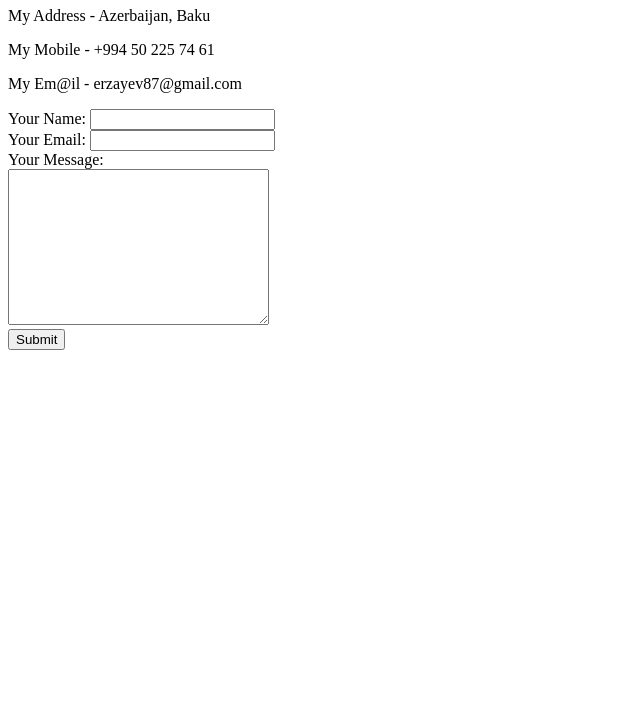
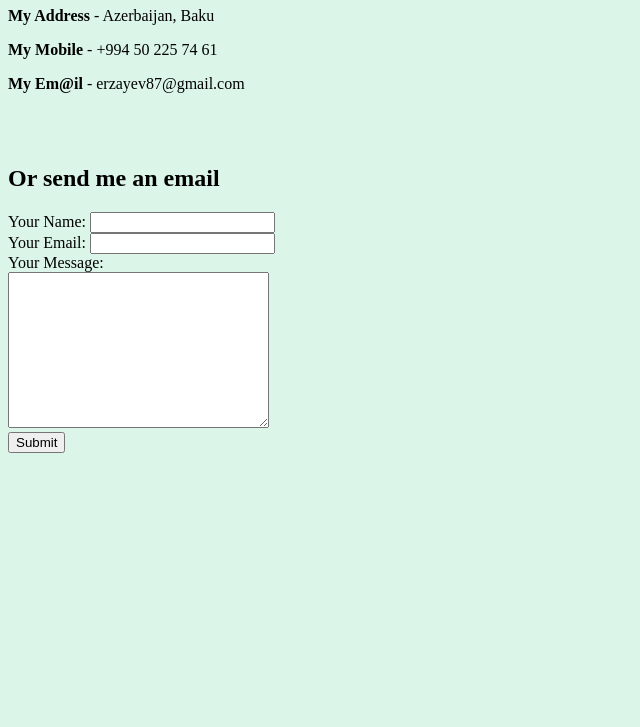
Before and after one commit to Erzayev/Resume, a plain HTML site: page contacts.html in a window 1280 px wide. Shown: the part 73-800 px from the top of the page, without its empty margins (0-640 px from the left). Drawn offline with Linux system fonts and the light colour scheme.

Commit message:
Update 0.1

```diff
--- a/contacts.html
+++ b/contacts.html
@@ -3,13 +3,17 @@
   <head>
     <meta charset="utf-8">
     <title>Contacts</title>
+    <link rel="stylesheet" href="CSS/styles.css">
   </head>
   <body>
     <h1>My Contact Details</h1>
-    <p>My Address - Azerbaijan, Baku</p>
-    <p>My Mobile - +994 50 225 74 61</p>
-    <p>My Em@il - erzayev87@gmail.com</p>
+    <p><b>My Address</b> - Azerbaijan, Baku</p>
+    <p><b>My Mobile</b> - +994 50 225 74 61</p>
+    <p><b>My Em@il</b> - erzayev87@gmail.com</p>
+<br>
+<br>
 
+    <h2>Or send me an email</h2>
 
     <form class="" action="mailto:info@erzayev87@gmail.com" method="post" enctype="text/plain">
       <label>Your Name:</label>
```
